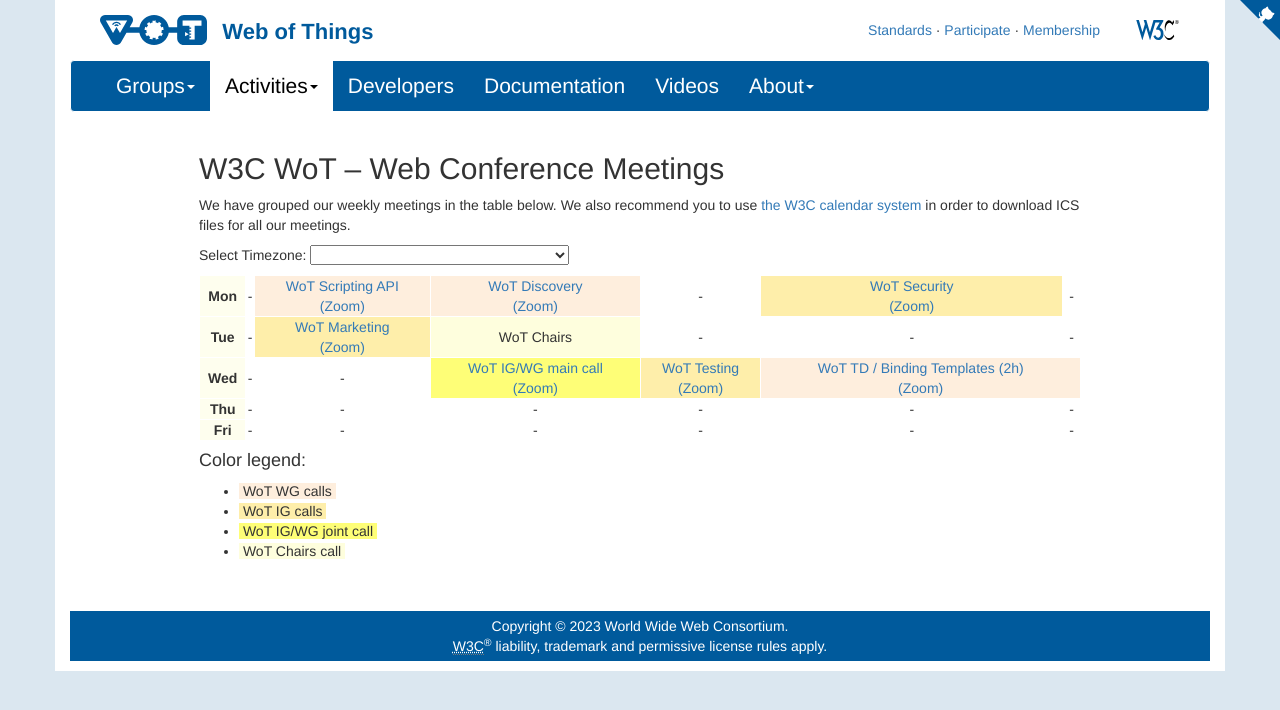
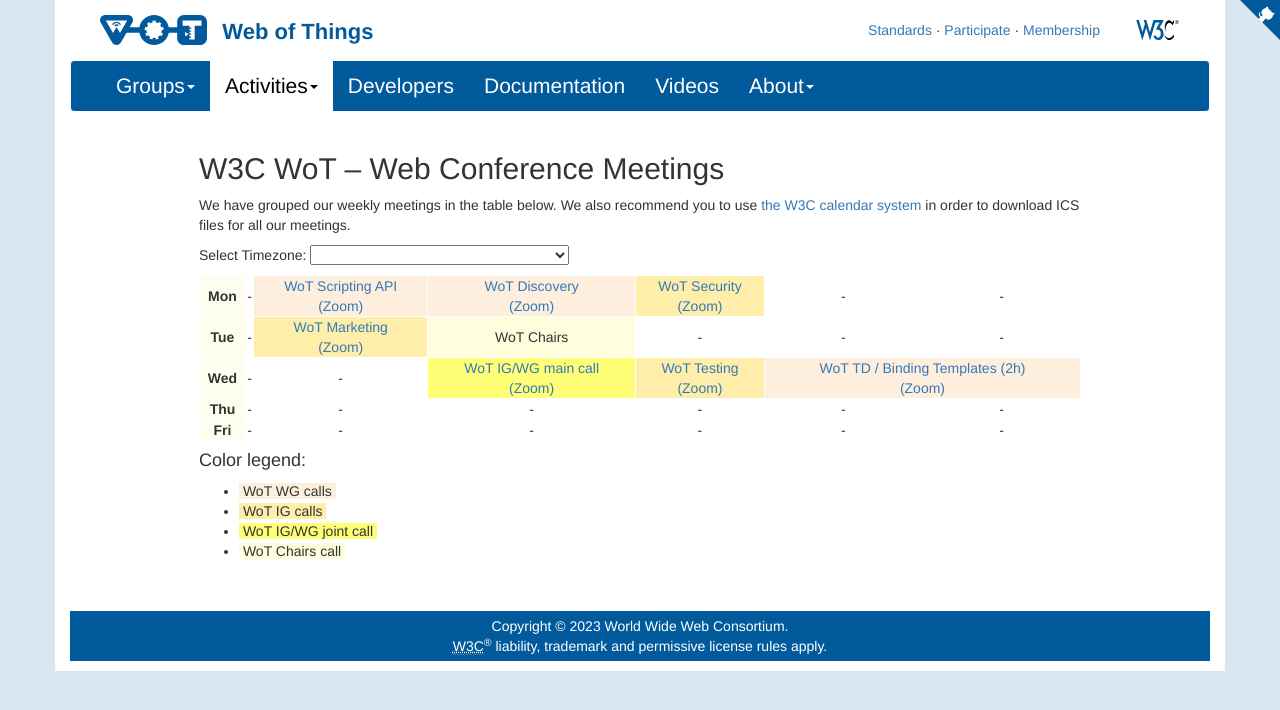
Before and after one commit to w3c/wot-marketing, a Jekyll site: the page built from docs/activities/meetings/index.html, in a window 1280 px wide. Shown: the top 710 px of the page. Built offline with Jekyll 4.4.1, drawn with Linux system fonts in a browser that asks for light colours; nearby versions of some CDN libraries; comment, search, counter and statistics services are not loaded.

Commit message:
move security call

```diff
--- a/docs/activities/meetings/index.html
+++ b/docs/activities/meetings/index.html
@@ -200,11 +200,11 @@
                     href="https://www.w3.org/WoT/IG/wiki/WG_WoT_Discovery_WebConf" target="_blank">WoT Discovery</a><br><a rel="nofollow"
                     class="external text" href="https://www.w3.org/groups/ig/wot/calendar" target="_blank">(Zoom)</a>
             </td>
-            <td style="text-align:center;">-</td>
 	    <td style="background-color: #FEEEAA; text-align:center;"><a rel="nofollow" class="external text"
                     href="https://www.w3.org/WoT/IG/wiki/IG_Security_WebConf" target="_blank">WoT Security</a><br><a rel="nofollow"
                     class="external text" href="https://www.w3.org/groups/ig/wot/calendar" target="_blank">(Zoom)</a>
             </td>
+	    <td style="text-align:center;">-</td>
             <td style="text-align:center;">-</td>
         </tr>
 
```
